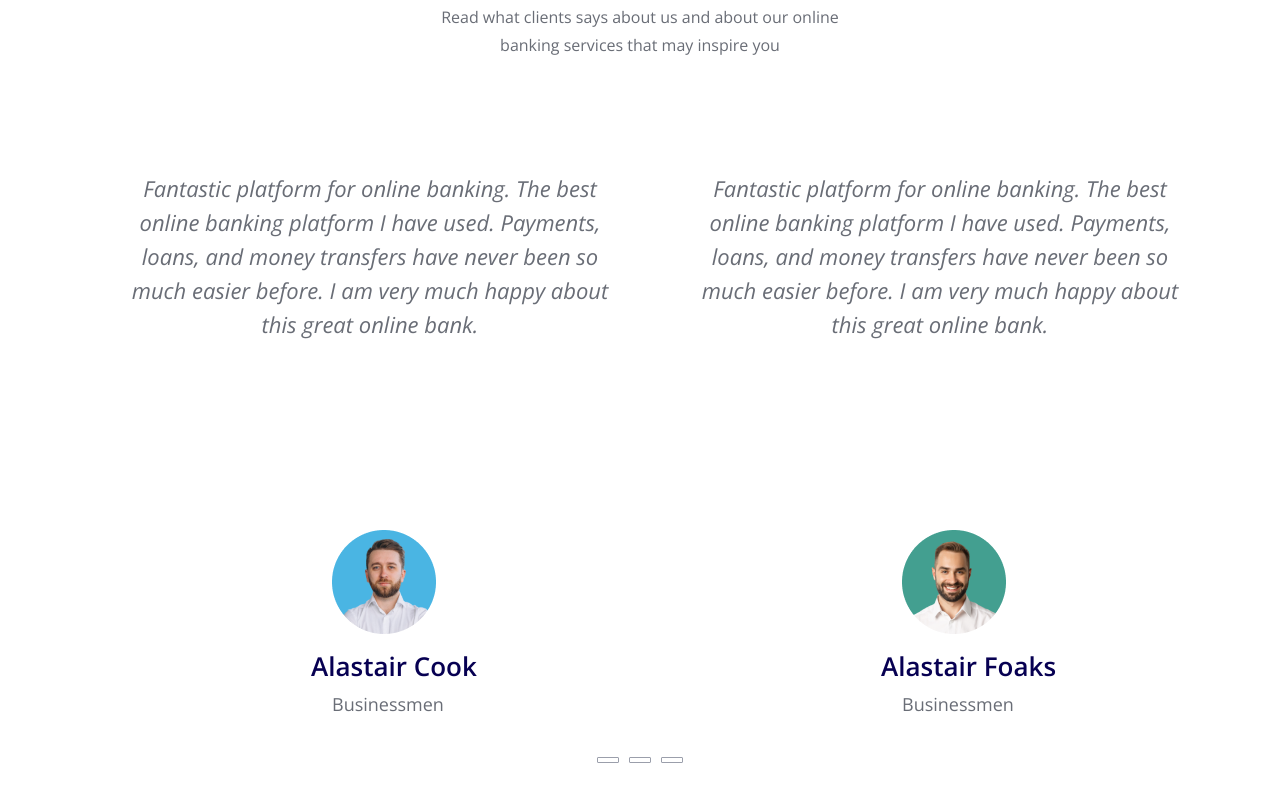
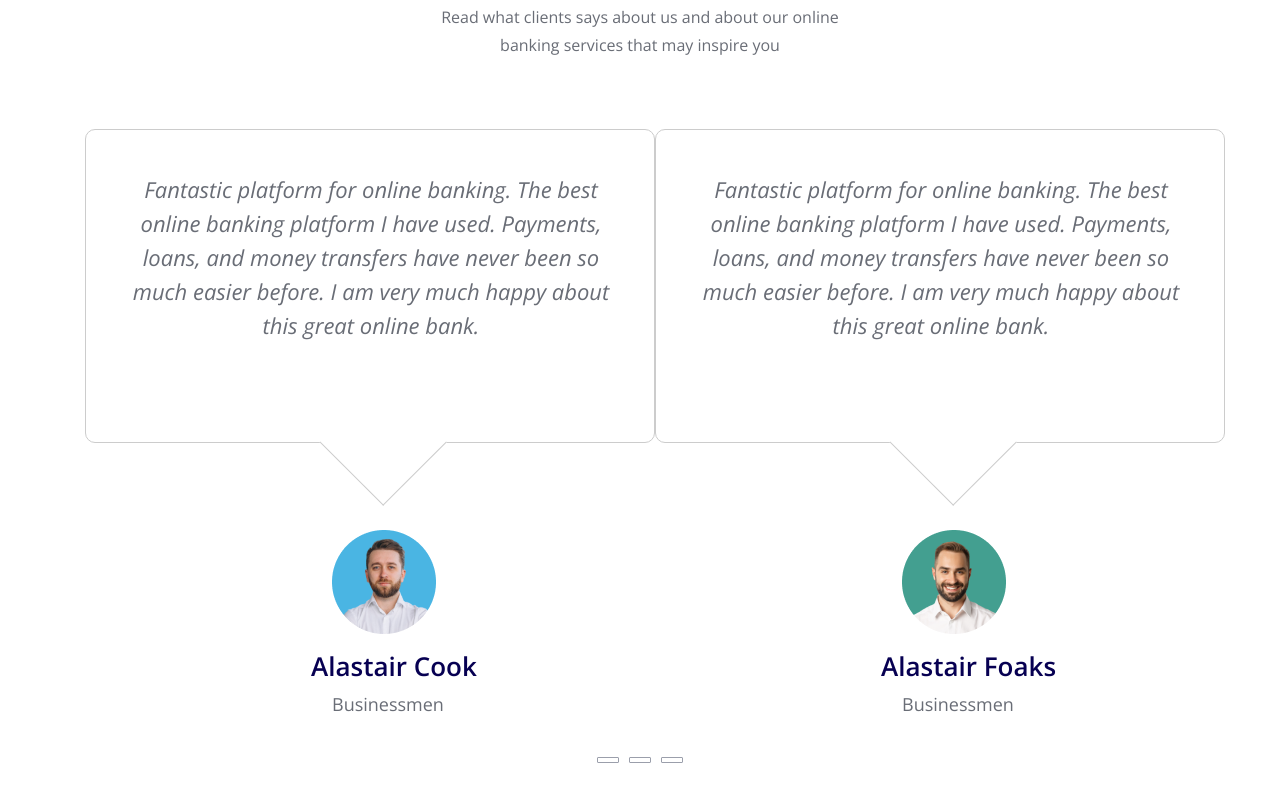
Before and after one commit to lehuynhnguyen1008/f8-project-05-sass-responsive, a website: page index.html in a window 1280 px wide. Shown: the part 3298-4099 px from the top of the page. Drawn offline with nearby package versions, Linux system fonts and the light colour scheme.

Commit message:
fix features

```diff
--- a/scss/layout/_features.scss
+++ b/scss/layout/_features.scss
@@ -32,6 +32,7 @@
         height: 314px;
         background: #fff;
         border-radius: 10px;
+        border: 1px solid #ccc;
         &:hover {
             filter: drop-shadow(0px 22px 54px rgba(0, 0, 0, 0.07));
             cursor: pointer;
@@ -42,6 +43,8 @@
             display: inline-block;
             width: 90px;
             height: 90px;
+            border-right: 1px solid #ccc;
+            border-bottom: 1px solid #ccc; ;
             background: #fff;
             rotate: 45deg;
             bottom: -87px;
```
Also changed, not shown: index.html (+1 -1 lines), assets/css/main.css, 1 other file.
